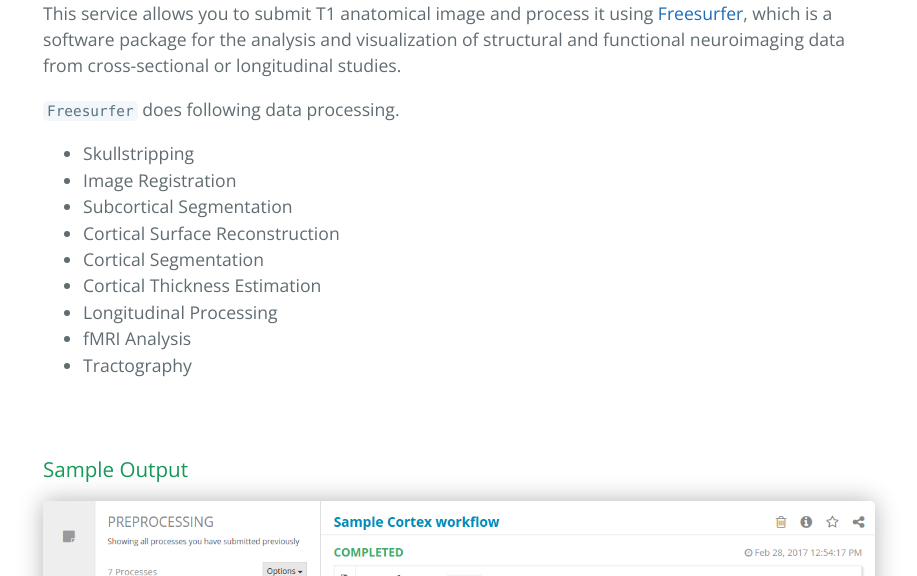
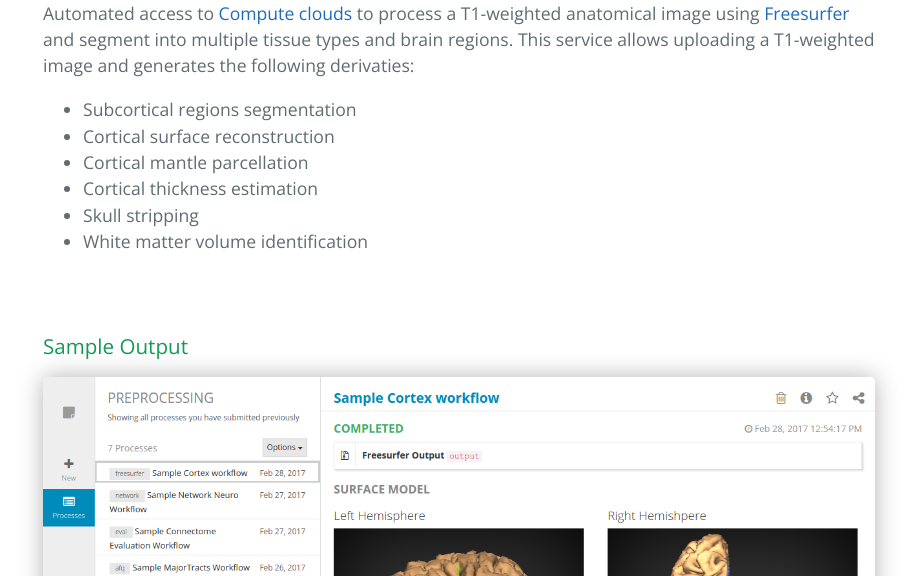
Before and after one commit to brainlife/brainlife.github.io, a Jekyll site: the page built from _pages/cortex.md, in a window 1280 px wide and 900 px high, cut to the strip 324-900 px from the top of the window. Shown: the whole strip, without its empty margins (181-1098 px from the left). Built offline with Jekyll 4.4.1, drawn with Linux system fonts in a browser that asks for light colours; nearby versions of some CDN libraries.

Commit message:
Update cortex.md

```diff
--- a/_pages/cortex.md
+++ b/_pages/cortex.md
@@ -7,19 +7,14 @@
 giturl: "https://github.com/brain-life/app-freesurfer"
 ---
 
-This service allows you to submit T1 anatomical image and process it using [Freesurfer](https://surfer.nmr.mgh.harvard.edu/), which is a software package for the analysis and visualization of structural and functional neuroimaging data from cross-sectional or longitudinal studies.
+Automated access to [Compute clouds](https://jetstream-cloud.org) to process a T1-weighted anatomical image using [Freesurfer](https://surfer.nmr.mgh.harvard.edu/) and segment into multiple tissue types and brain regions. This service allows uploading a T1-weighted image and generates the following derivaties:
 
-`Freesurfer` does following data processing.
-
-* Skullstripping
-* Image Registration
-* Subcortical Segmentation
-* Cortical Surface Reconstruction
-* Cortical Segmentation
-* Cortical Thickness Estimation
-* Longitudinal Processing
-* fMRI Analysis
-* Tractography
+* Subcortical regions segmentation
+* Cortical surface reconstruction
+* Cortical mantle parcellation
+* Cortical thickness estimation
+* Skull stripping
+* White matter volume identification
 
 <br>
 <h3>Sample Output</h3>
```
